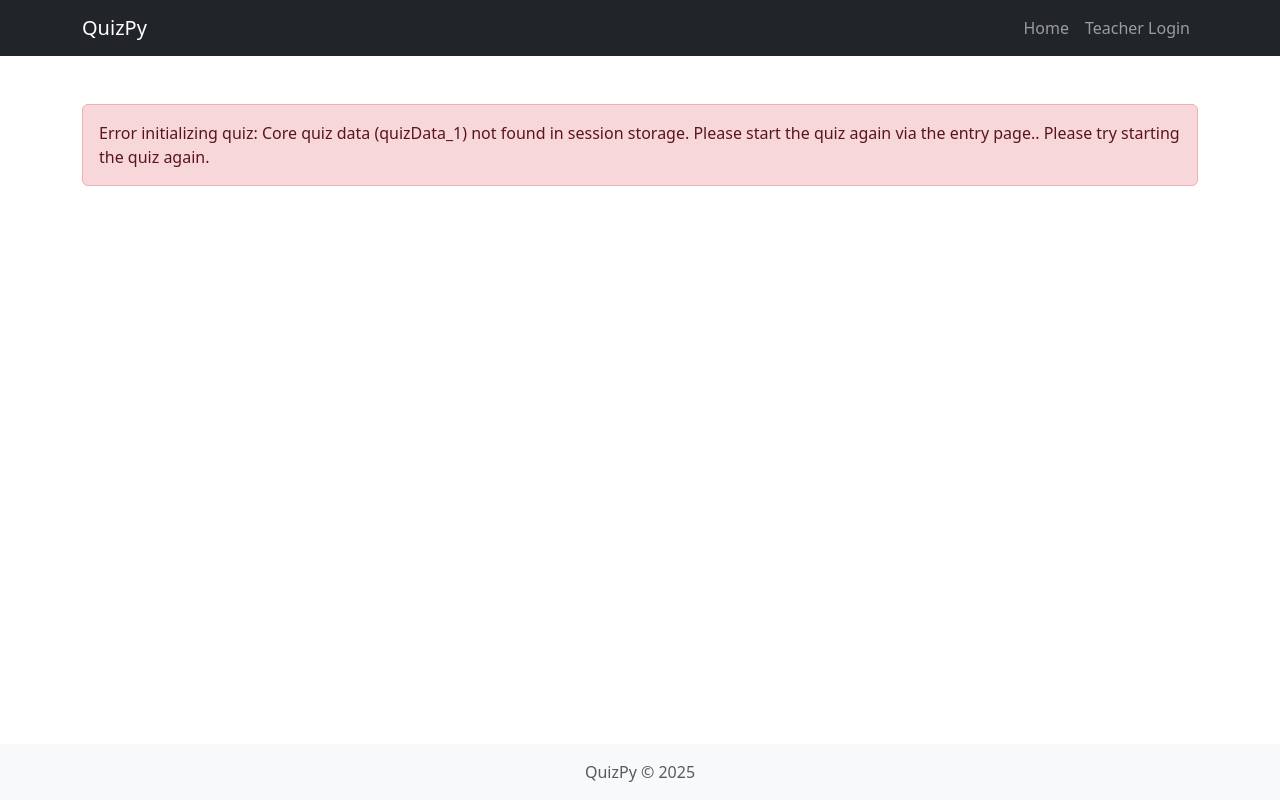
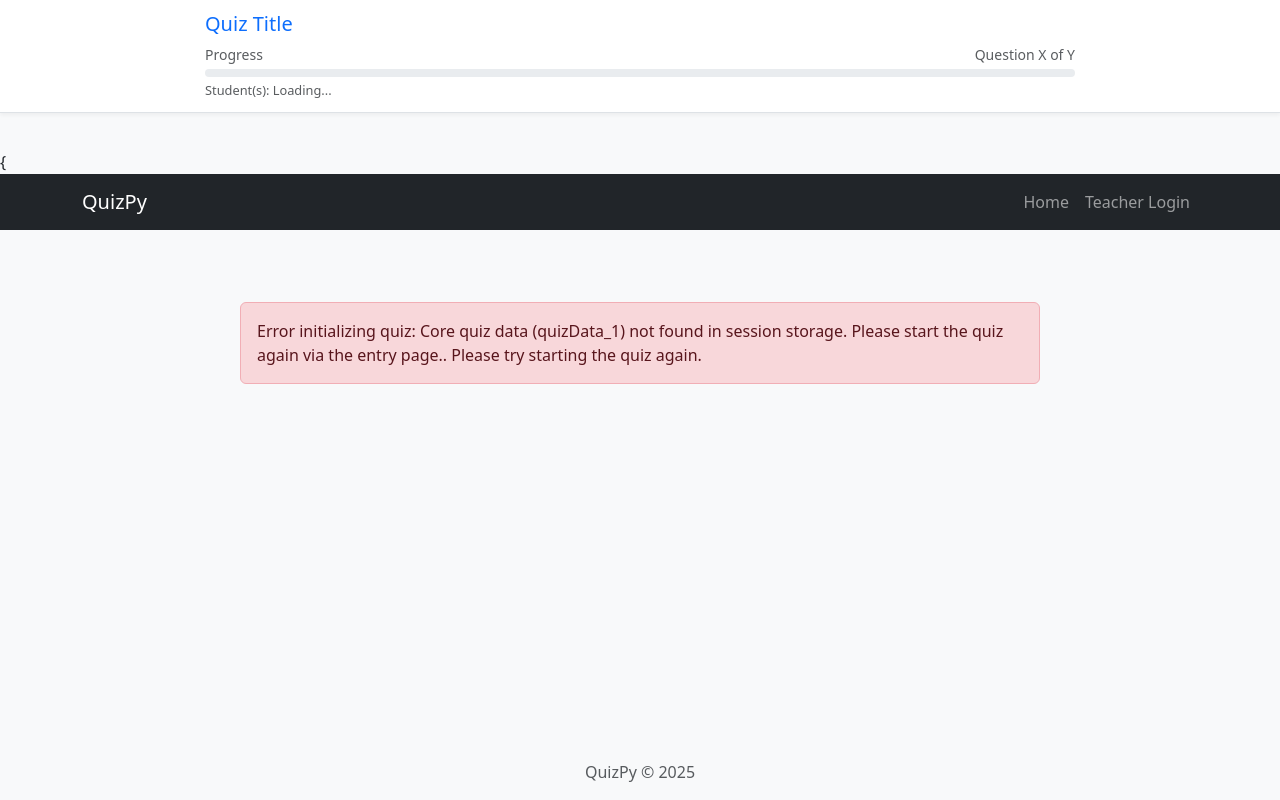
Before and after one commit to Safouane/QuizPy, a Django app: template templates/student_interface/quiz_taking.html in a window 1280 px wide. Run offline with Django 5.2, Linux system fonts and the light colour scheme; the template is opened without the code that fills it: most values are stand-ins (such as "Sample title", 1, 10 or a date in 2020); some libraries are stand-ins or nearby versions.

Commit message:
feat(STU-2-UX): Implement sticky header and larger timer for quiz taking page

```diff
--- a/templates/student_interface/quiz_taking.html
+++ b/templates/student_interface/quiz_taking.html
@@ -1,60 +1,151 @@
-{% extends "base.html" %} {# Or potentially a simpler base for students? Using main one for now #}
+{{% extends "base.html" %} {# Or a simpler student base template if you created one #}
 {% load static %}
 
 {% block title %}Taking Quiz - QuizPy{% endblock %}
 
 {% block extra_head %}
-    {{ block.super }}
-    {# Optional: Add custom CSS for quiz layout if needed #}
+    {{ block.super }} {# Includes base template's extra_head content #}
+    {# Add Bootstrap Icons if not already in base.html block #}
+    <link rel="stylesheet" href="https://cdn.jsdelivr.net/npm/bootstrap-icons@1.10.5/font/bootstrap-icons.css">
+
     <style>
-        /* Minimal styling for better focus */
-        /* body { background-color: #f8f9fa; } */
-        #quizContainer { max-width: 800px; margin: auto; }
-        .question-card { margin-bottom: 1.5rem; }
-        /* Hide base navbar/footer? */
-        /* nav.navbar, footer { display: none; } */
+        /* Ensure body/html have height for potentially sticky footer if base template uses it */
+        html, body { height: 100%; }
+        body {
+            /* Add padding top equal to or greater than the sticky header's height */
+            /* Adjust this value based on the final measured header height */
+            padding-top: 150px; /* Start with a generous value, fine-tune later */
+            background-color: #f8f9fa; /* Optional: Light background for quiz page */
+        }
+
+        /* Sticky Header Styling */
+        #quizHeader {
+            position: fixed; /* Make it fixed position */
+            top: 0;          /* Stick it to the top */
+            left: 0;
+            right: 0;
+            z-index: 1020;   /* Ensure it's above most other content */
+            background-color: #ffffff; /* White background */
+            border-bottom: 1px solid #dee2e6; /* Subtle separator line */
+            padding: 0.75rem 0; /* Vertical padding */
+            box-shadow: 0 2px 4px rgba(0,0,0,0.05); /* Optional subtle shadow */
+        }
+
+        /* Container within the sticky header to control width and padding */
+        #quizHeader .container-header { /* Use a distinct class name */
+             max-width: 900px; /* Match max-width of quiz content area or slightly wider */
+             margin-left: auto;
+             margin-right: auto;
+             padding-left: 15px;  /* Standard Bootstrap container padding */
+             padding-right: 15px;
+        }
+
+        /* Big Timer Styling */
+        #quizTimer {
+            font-size: 2rem;    /* Larger font size */
+            font-weight: 700;   /* Bold */
+            color: #198754;     /* Initial color (Bootstrap success green) */
+            min-width: 90px;    /* Ensure space for MM:SS */
+            text-align: right;  /* Align timer to the right within its container */
+            line-height: 1.2;   /* Adjust line height if needed */
+            transition: color 0.3s ease-in-out; /* Smooth color transition */
+        }
+        /* Style for low time warning */
+        #quizTimer.text-danger {
+             color: #dc3545 !important; /* Bootstrap danger red */
+        }
+        /* Style for Time's Up */
+         #quizTimer.text-warning {
+             color: #ffc107 !important; /* Bootstrap warning yellow */
+        }
+
+        /* Adjustments for header content layout */
+        #quizHeader h4 { font-size: 1.25rem; } /* Slightly smaller title */
+        #quizHeader .progress { height: 8px; } /* Slightly thinner progress bar */
+        #studentInfoDisplay { font-size: 0.8rem; } /* Smaller student info */
+
+
+        /* Main quiz container adjustments */
+        #quizContainer {
+            max-width: 800px; /* Control width of questions area */
+            margin-left: auto;
+            margin-right: auto;
+            padding-top: 1.5rem; /* Space below sticky header */
+            padding-bottom: 1rem; /* Space above footer/nav */
+        }
+        .question-card {
+             margin-bottom: 1.75rem; /* Increase spacing between cards */
+        }
+        .question-options .list-group-item {
+             cursor: pointer; /* Indicate options are clickable */
+        }
+        .question-options .list-group-item:hover {
+             background-color: #f8f9fa; /* Subtle hover on options */
+        }
+
+        /* Optional: Hide base template navbar/footer for focus */
+        /*
+        nav.navbar.navbar-expand-lg, footer.footer {
+             display: none !important;
+        }
+        body { padding-top: 150px !important; } // Adjust padding if navbar hidden
+        */
+
     </style>
 {% endblock %}
 
 
 {% block content %}
+{# Main container for the whole quiz taking UI #}
+
+    {# Loading State - Shown initially, hidden by JS #}
     <div id="quizLoading" class="text-center my-5">
         <div class="spinner-border text-primary" role="status"><span class="visually-hidden">Loading Quiz...</span></div>
-    <p>Loading Quiz...</p>
+        <p class="mt-2">Loading Quiz...</p>
     </div>
 
-<div id="quizError" class="alert alert-danger d-none">Error loading quiz data. Please try starting again.</div>
+    {# Error State - Shown if JS encounters critical error #}
+    <div id="quizError" class="container mt-4 alert alert-danger d-none" style="max-width: 800px;">
+        Error loading quiz data. Please try starting again.
+    </div>
 
-{# Main Quiz Container - Hidden initially #}
-<div id="quizContainer" class="container mt-4 d-none">
 
-    {# Header: Title, Timer, Progress #}
-    <div class="card shadow-sm mb-4">
-        <div class="card-header bg-light d-flex justify-content-between align-items-center">
-             <h4 id="quizTitle" class="mb-0">Quiz Title</h4>
-             <div id="quizTimer" class="fw-bold fs-5 text-danger"></div> {# Timer display #}
+    {# --- STICKY HEADER --- #}
+    <div id="quizHeader">
+        <div class="container-header"> {# Inner container for alignment & max-width #}
+            {# Top Row: Title and Timer #}
+            <div class="d-flex justify-content-between align-items-center mb-2 flex-wrap">
+                 <h4 id="quizTitle" class="mb-0 me-3 text-primary">Quiz Title</h4> {# Quiz Title Placeholder #}
+                 <div id="quizTimer" class="" style="display: none;">00:00</div> {# Timer display - initially hidden #}
             </div>
-        <div class="card-body">
-            <div class="d-flex justify-content-between mb-1">
+            {# Bottom Row: Progress Bar and Student Info #}
+            <div>
+                 <div class="d-flex justify-content-between mb-1 small text-muted">
                      <span>Progress</span>
-                <span id="progressText">Question X of Y</span>
+                     <span id="progressText">Question X of Y</span> {# Progress Text Placeholder #}
                  </div>
-            <div class="progress" style="height: 10px;">
-                <div id="progressBar" class="progress-bar" role="progressbar" style="width: 0%;" aria-valuenow="0" aria-valuemin="0" aria-valuemax="100"></div>
+                 <div class="progress" style="height: 8px;">
+                     <div id="progressBar" class="progress-bar" role="progressbar" style="width: 0%;" aria-valuenow="0" aria-valuemin="0" aria-valuemax="100"></div> {# Progress Bar #}
                  </div>
-            <div id="studentInfoDisplay" class="mt-2 text-muted small"></div> {# Display student name #}
+                 <div id="studentInfoDisplay" class="mt-1 text-muted">Student(s): Loading...</div> {# Student Info Placeholder #}
             </div>
         </div>
+    </div>
+    {# --- END STICKY HEADER --- #}
 
-    {# Question Display Area #}
+
+    {# Main Quiz Content Area - Hidden initially until loading complete #}
+    {# Note: No margin-top needed as body padding handles space below header #}
+    <div id="quizContainer" class="container d-none">
+
+        {# Question Display Area - Populated by JS #}
         <div id="questionArea">
-        {# Questions will be rendered here by JavaScript #}
-        {# Example structure for one question card #}
+            {# Example structure for one question card (for reference, JS builds this) #}
             <!--
             <div class="card shadow-sm question-card" data-question-id="q_uuid_1" style="display: none;">
                 <div class="card-body">
                     <h5 class="card-title mb-3">Question 1: <span class="question-text">[Question Text Here]</span></h5>
-                <div class="question-media mb-3"></div>
+                    <div class="question-media mb-3"></div> // Optional Media
                     <div class="question-options">
                         // Options rendered here based on type (MCQ, Short Text)
                     </div>
@@ -63,24 +154,32 @@
             -->
         </div>
 
-    {# Navigation Area #}
+        {# Navigation Buttons Area #}
         <div class="d-flex justify-content-between mt-4 mb-5">
-        <button id="prevButton" class="btn btn-secondary" style="display: none;"><i class="bi bi-arrow-left"></i> Previous</button>
-        <button id="nextButton" class="btn btn-primary">Next <i class="bi bi-arrow-right"></i></button>
-        <button id="submitButton" class="btn btn-success" style="display: none;">
-            {# --- ADD THIS SPINNER SPAN --- #}
+            <button id="prevButton" class="btn btn-secondary btn-lg" style="display: none;">
+                <i class="bi bi-arrow-left"></i> Previous
+            </button>
+            {# Add spacer div to push next/submit right when prevButton is hidden #}
+            <div id="navSpacer" class="flex-grow-1" style="display: none;"></div>
+            <button id="nextButton" class="btn btn-primary btn-lg" style="display: none;">
+                Next <i class="bi bi-arrow-right"></i>
+            </button>
+            <button id="submitButton" class="btn btn-success btn-lg" style="display: none;">
                  <span class="spinner-border spinner-border-sm d-none me-1" role="status" aria-hidden="true"></span>
-            {# --- END ADD --- #}
                  <i class="bi bi-check-circle-fill"></i>
                  Submit Quiz
-        </button>    </div>
+            </button>
+        </div>
 
     </div> {# End Quiz Container #}
 
 {% endblock %}
 
+
 {% block extra_scripts %}
-{{ block.super }}
+{{ block.super }} {# Includes base template's extra_scripts content #}
+
+
 <script>
     // --- Constants ---
     const quizId = "{{ quiz_id }}"; // Get quiz ID from Django context
@@ -117,7 +216,7 @@
     const submitSpinner = submitButton ? submitButton.querySelector('.spinner-border') : null;
     console.log("DEBUG: submitButton found:", submitButton);
     console.log("DEBUG: submitSpinner found:", submitSpinner);
-
+    const sessionAttemptId = "{{ session_attempt_id }}"; // <<< Ensure this is passed from view if using session IDs
 
     // --- Initialization ---
     document.addEventListener('DOMContentLoaded', initializeQuiz);
```
Lines whose indentation alone changed are shown as unchanged.
